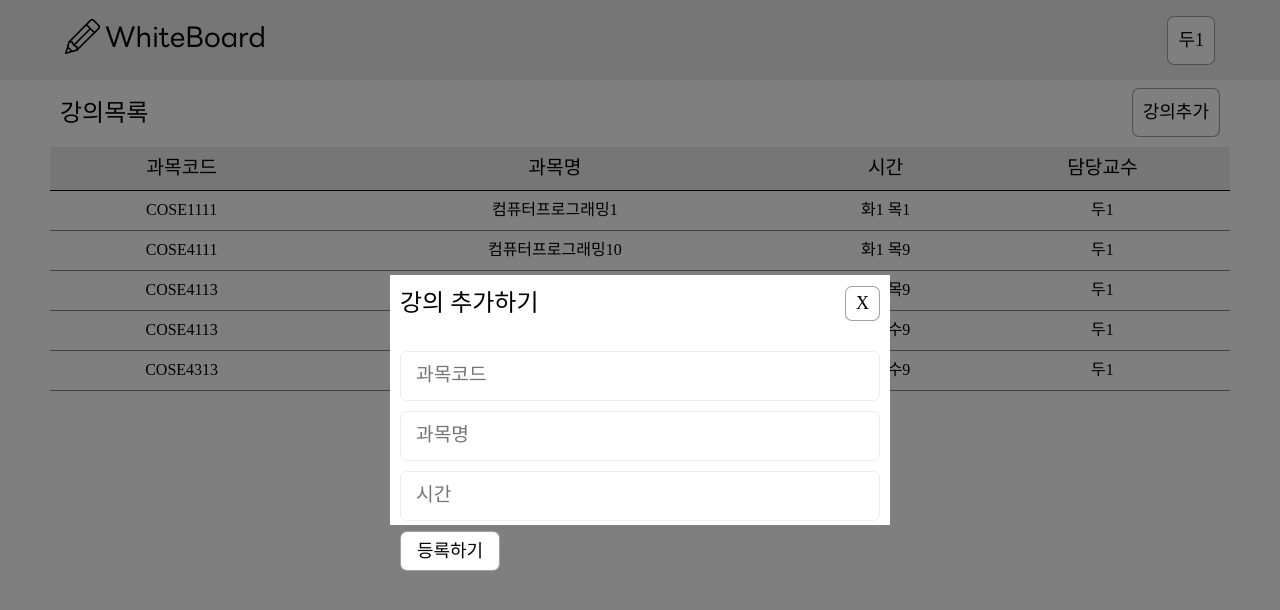
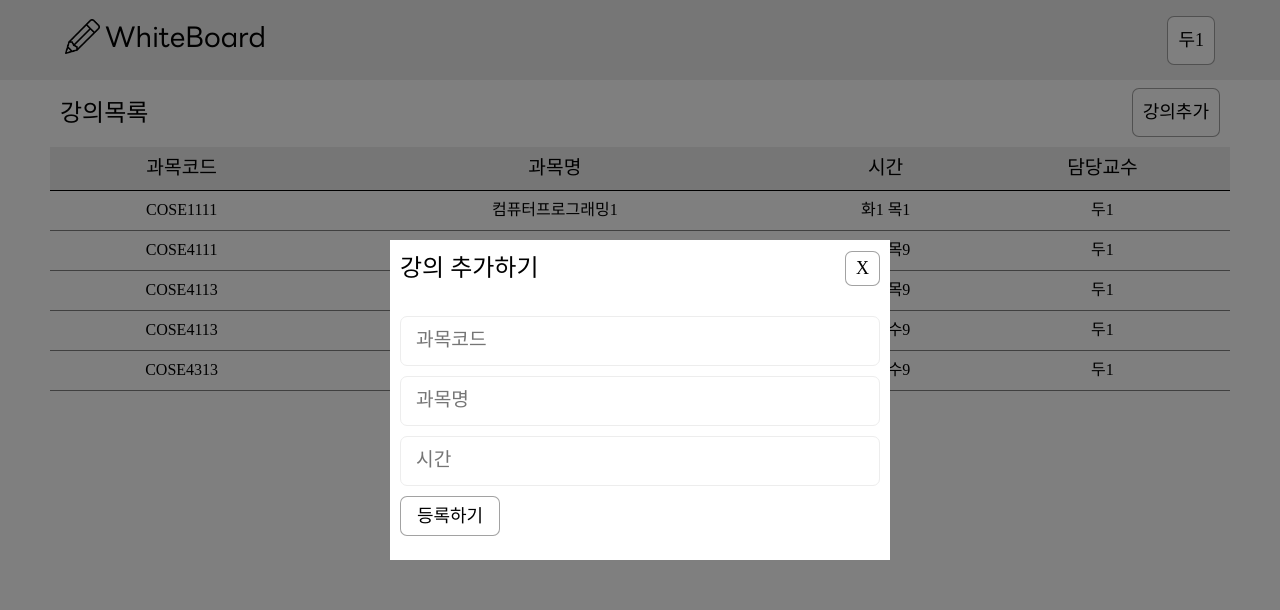
Before and after one commit to Durn02/whiteboard, a React (Create React App) app: page /manage in a window 1280 px wide. Both pictures are taken after a click on the button "강의추가". Shown: the top 610 px of the page. Built offline with nearby package versions, Linux system fonts and the light colour scheme; a web font is replaced by a local one.

Commit message:
Design: ProfessorHomePage 모달창 css 변경
모달창 최소 높이 제한 변경

```diff
--- a/src/components/Modal/ProfessorHomePageModal/ProfessorHomePageModal.module.css
+++ b/src/components/Modal/ProfessorHomePageModal/ProfessorHomePageModal.module.css
@@ -13,8 +13,8 @@
 .modal {
   width: 50%;
   max-width: 500px;
-  height: 28%;
-  min-height: 250px;
+  height: 35%;
+  min-height: 320px;
   background-color: white;
 }
 
```
